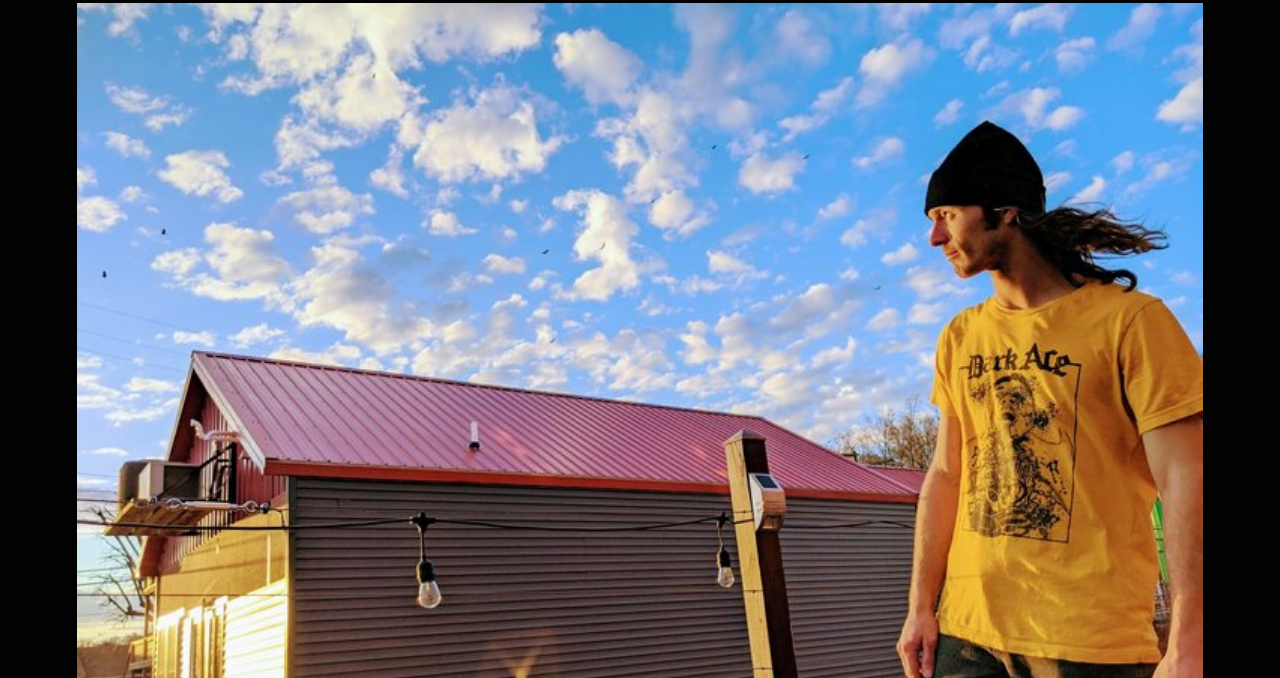
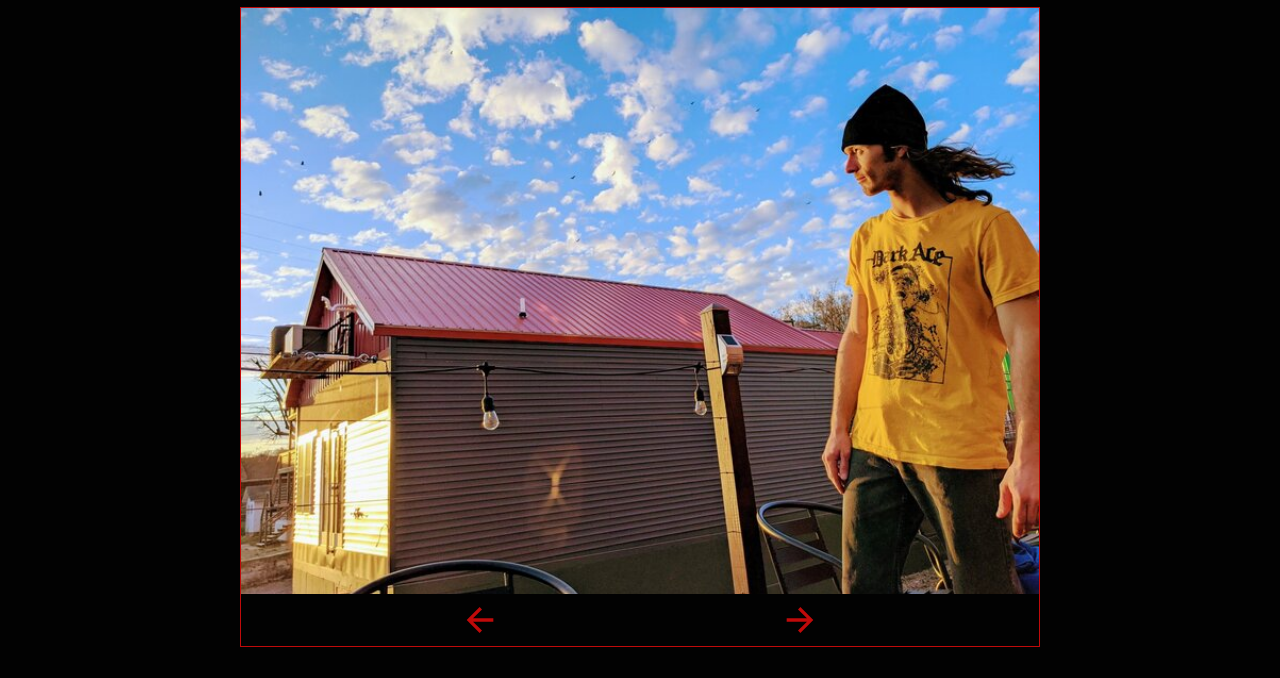
Before and after one commit to zdummerth/dark-ace, a Gatsby site: page / in a window 1280 px wide. Shown: the part 482-1160 px from the top of the page. Built offline with nearby package versions, Linux system fonts and the light colour scheme; Gatsby itself is replaced by a stand-in of ours.

Commit message:
works okay

```diff
--- a/src/components/slideshow.jsx
+++ b/src/components/slideshow.jsx
@@ -1,10 +1,42 @@
 import React, { useState, useEffect} from "react"
 import Img from "gatsby-image"
 import { useStaticQuery, graphql } from "gatsby"
+import styled from "styled-components"
 import { RiArrowRightLine } from "react-icons/ri"
 import { RiArrowLeftLine } from "react-icons/ri"
 //import PropTypes from 'prop-types'
 
+const SlideshowContainer = styled.div`
+  display: flex;
+  flex-direction: column;
+  justify-content: space-between;
+  border: 1px solid #C00A0A;
+  margin: 30px auto;
+  max-width: 800px;
+  height: 80vh;
+  overflow: hidden;
+`
+const ImgContainer = styled.div`
+  // height: 50%;
+`
+const SlideshowControls = styled.div`
+  display: flex;
+  justify-content: space-evenly;
+  align-items: center;
+  width: 80%;
+  margin: 5px auto;
+`
+const SlideshowButton = styled.button`
+  display: flex;
+  background: none;
+  border: none;
+  outline: none;
+  font-size: 40px;
+  color: #C00A0A;
+  :hover {
+      cursor: pointer;
+  }
+`
 const SlideShow = () => {
   const data = useStaticQuery(graphql`
   query {
@@ -13,7 +45,7 @@ const SlideShow = () => {
         node {
           name
           childImageSharp {
-            fluid(maxWidth: 200) {
+            fluid(maxWidth: 800) {
               ...GatsbyImageSharpFluid
             }
           }
@@ -23,10 +55,9 @@ const SlideShow = () => {
   }
 `)
 
-  console.log({data})
   const images = data.allFile.edges.map(({ node }) => node)
   const [index, setIndex] = useState(0);
-  const { fluid } = images[index].childImageSharp
+  // const { fluid } = images[index].childImageSharp
 
   const handleNext = () =>
     index === images.length - 1 ? setIndex(0) : setIndex(index + 1)
@@ -58,23 +89,25 @@ const SlideShow = () => {
   })
 
   return(
-    <div className='slideshow-container'>
+    <>
       <h1>SlideShow</h1>
-        <div className="main-container">
+      <SlideshowContainer >
+            {/* <ImgContainer> */}
               <Img
-              fluid={fluid}
+                  fluid={images[index].childImageSharp.fluid}
                   alt={'slideshow for feature images'}
                   fadeIn={true}
               />
-          <div className="slideshow-controls">
-            <button className='slideshow-button' onClick={handlePrevious}><RiArrowLeftLine/></button>
+            {/* </ImgContainer> */}
+            <SlideshowControls>
+              <SlideshowButton className='slideshow-button' onClick={handlePrevious}><RiArrowLeftLine/></SlideshowButton>
               <div className='featured-thumbs-container'>
                 {thumbs}
               </div>
-            <button className='slideshow-button' onClick={handleNext}><RiArrowRightLine/></button>
-          </div>
-        </div>
-    </div>
+              <SlideshowButton className='slideshow-button' onClick={handleNext}><RiArrowRightLine/></SlideshowButton>
+            </SlideshowControls>
+      </SlideshowContainer>
+    </>
   )
 }
 
```
Lines whose indentation alone changed are shown as unchanged.
